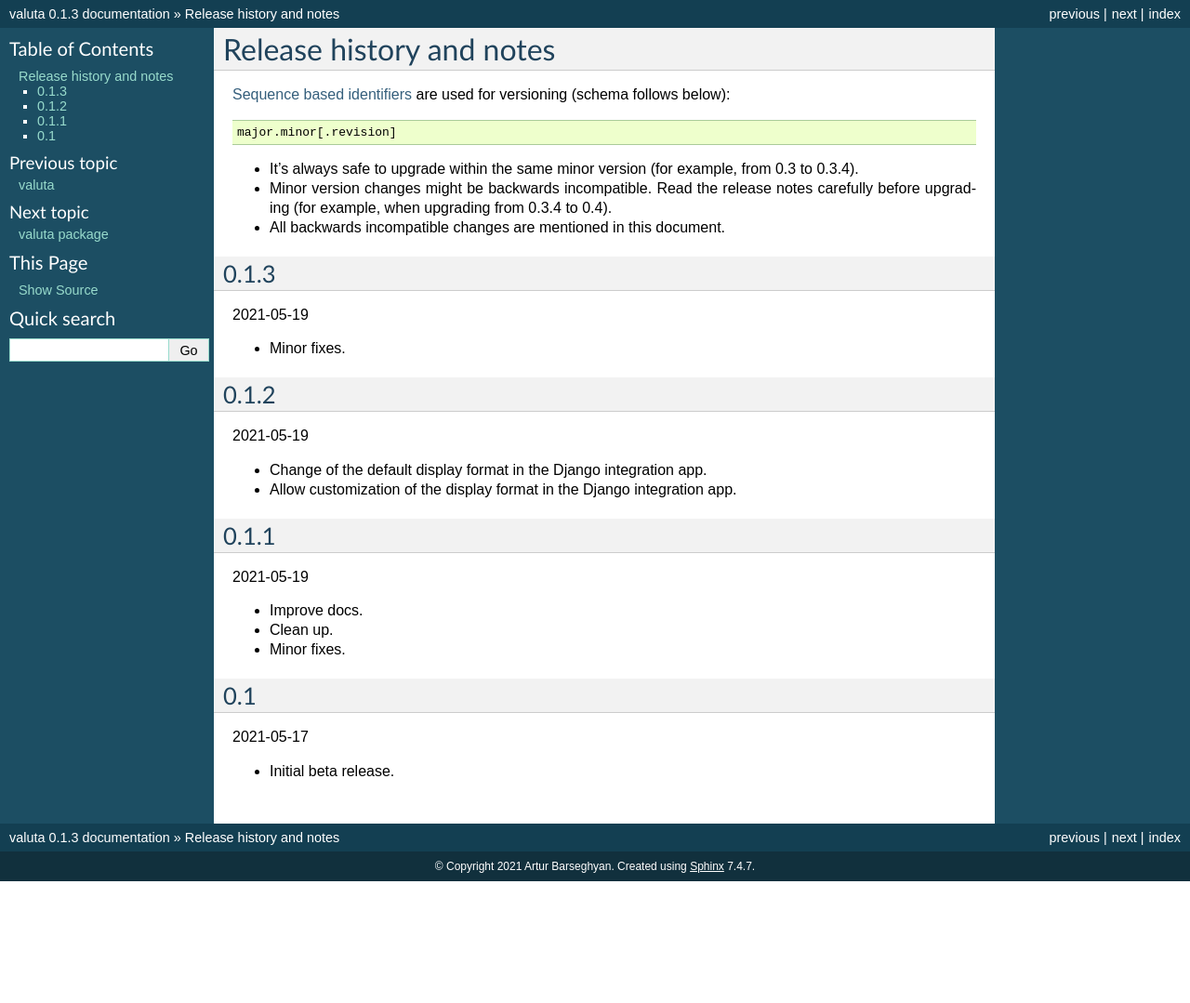
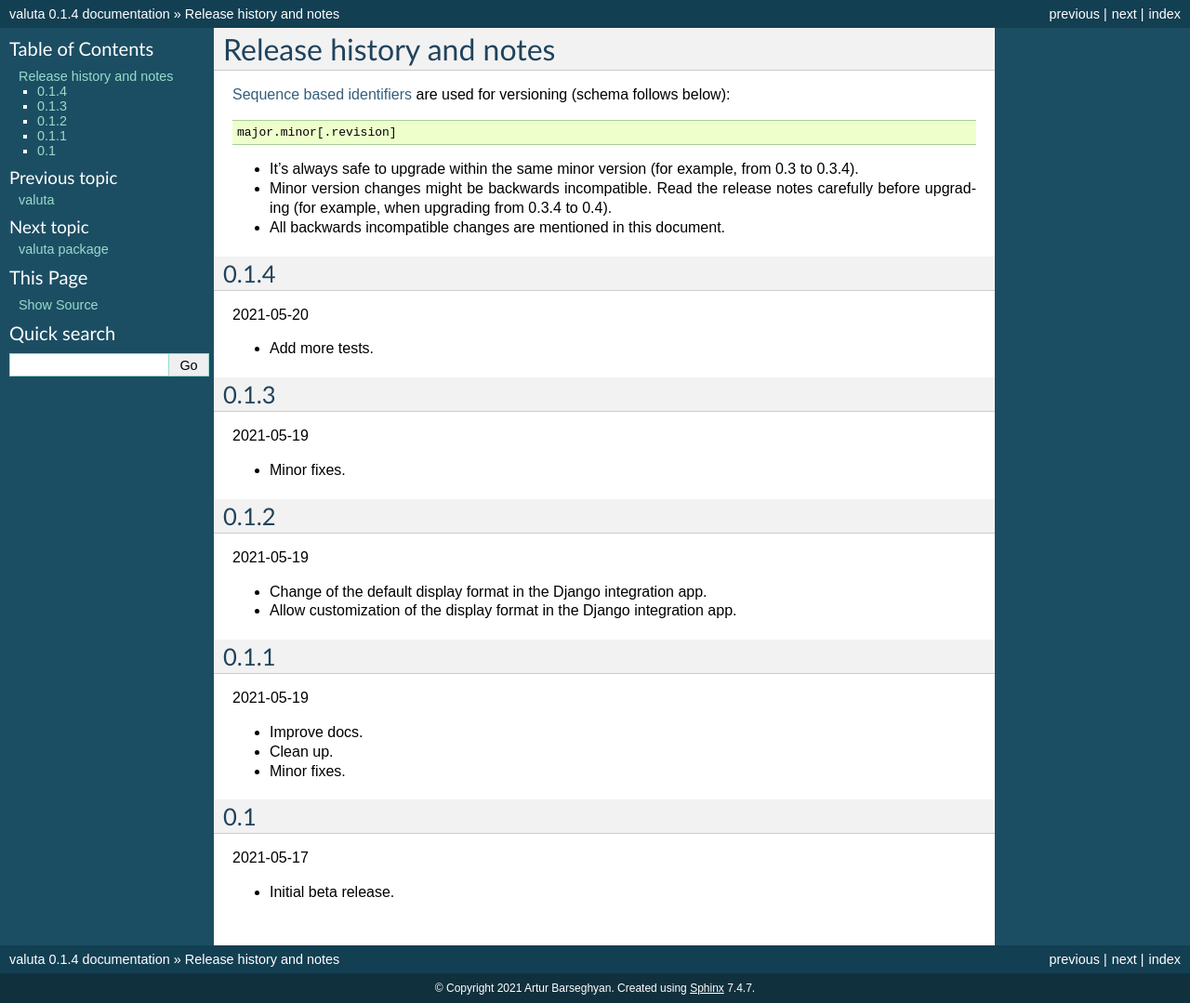
Before and after one commit to barseghyanartur/valuta, a Sphinx documentation site: the page built from docs/changelog.rst, in a window 1280 px wide. Shown: the whole page at 93% size. Built offline with Sphinx 7.4.7, drawn with Linux system fonts in a browser that asks for light colours; pages that are not in the unit, such as notebooks, are missing from menus; before the commit the page ends 948 px from its top, so only the background shows below that.

Commit message:
Prepare 0.1.4

```diff
--- a/CHANGELOG.rst
+++ b/CHANGELOG.rst
@@ -14,6 +14,12 @@
   release notes carefully before upgrading (for example, when upgrading from
   0.3.4 to 0.4).
 - All backwards incompatible changes are mentioned in this document.
+
+0.1.4
+-----
+2021-05-20
+
+- Add more tests.
 
 0.1.3
 -----
--- a/docs/changelog.rst
+++ b/docs/changelog.rst
@@ -14,6 +14,12 @@
   release notes carefully before upgrading (for example, when upgrading from
   0.3.4 to 0.4).
 - All backwards incompatible changes are mentioned in this document.
+
+0.1.4
+-----
+2021-05-20
+
+- Add more tests.
 
 0.1.3
 -----
--- a/setup.py
+++ b/setup.py
@@ -2,7 +2,7 @@
 
 from setuptools import setup, find_packages
 
-version = "0.1.3"
+version = "0.1.4"
 
 try:
     readme = open(os.path.join(os.path.dirname(__file__), "README.rst")).read()
--- a/src/valuta/__init__.py
+++ b/src/valuta/__init__.py
@@ -4,4 +4,4 @@
 __title__ = "valuta"
 __copyright__ = "2021 Artur Barseghyan"
 __license__ = "GPL-2.0-only OR LGPL-2.1-or-later"
-__version__ = "0.1.3"
+__version__ = "0.1.4"
```
Also changed, not shown: 1 other file.
